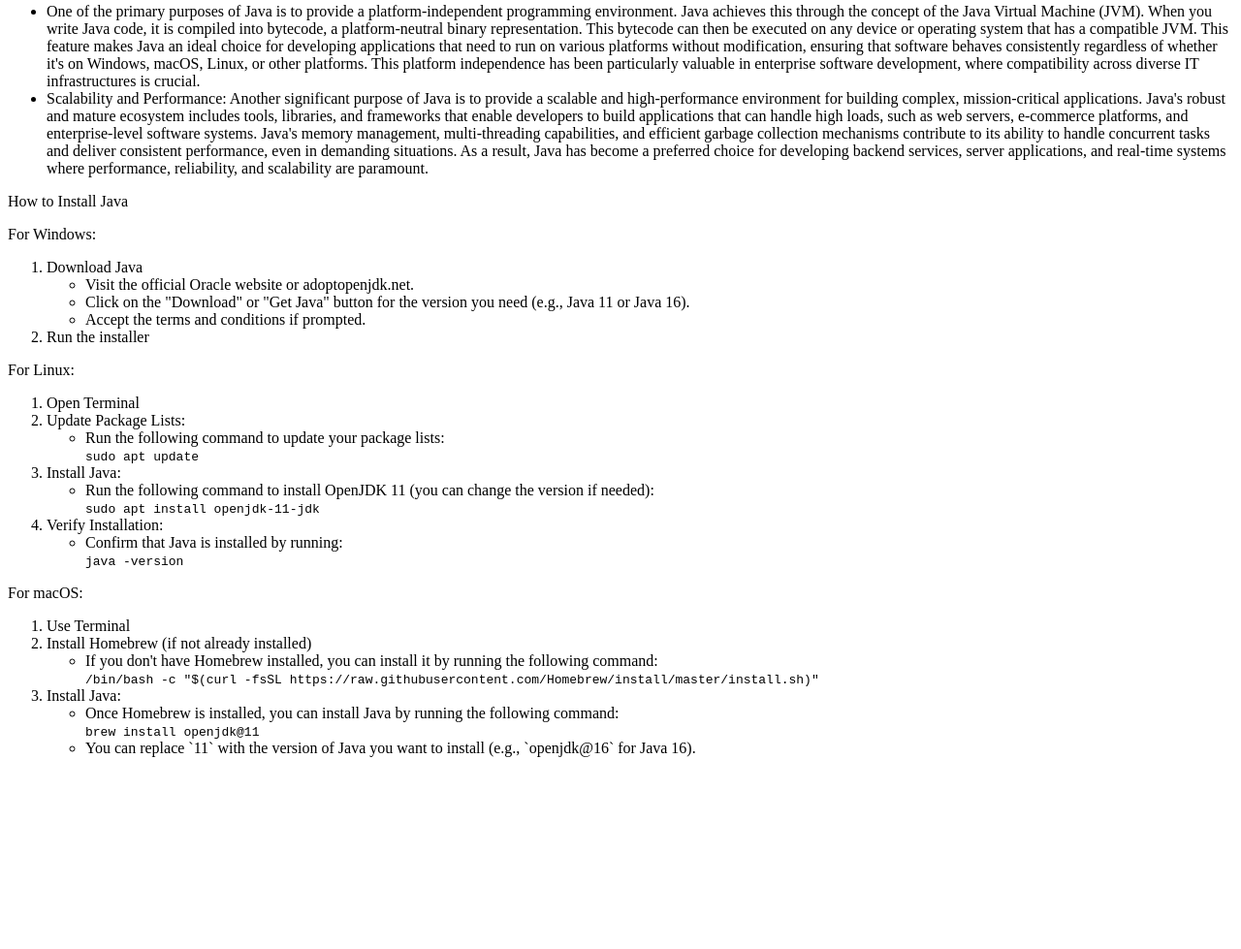
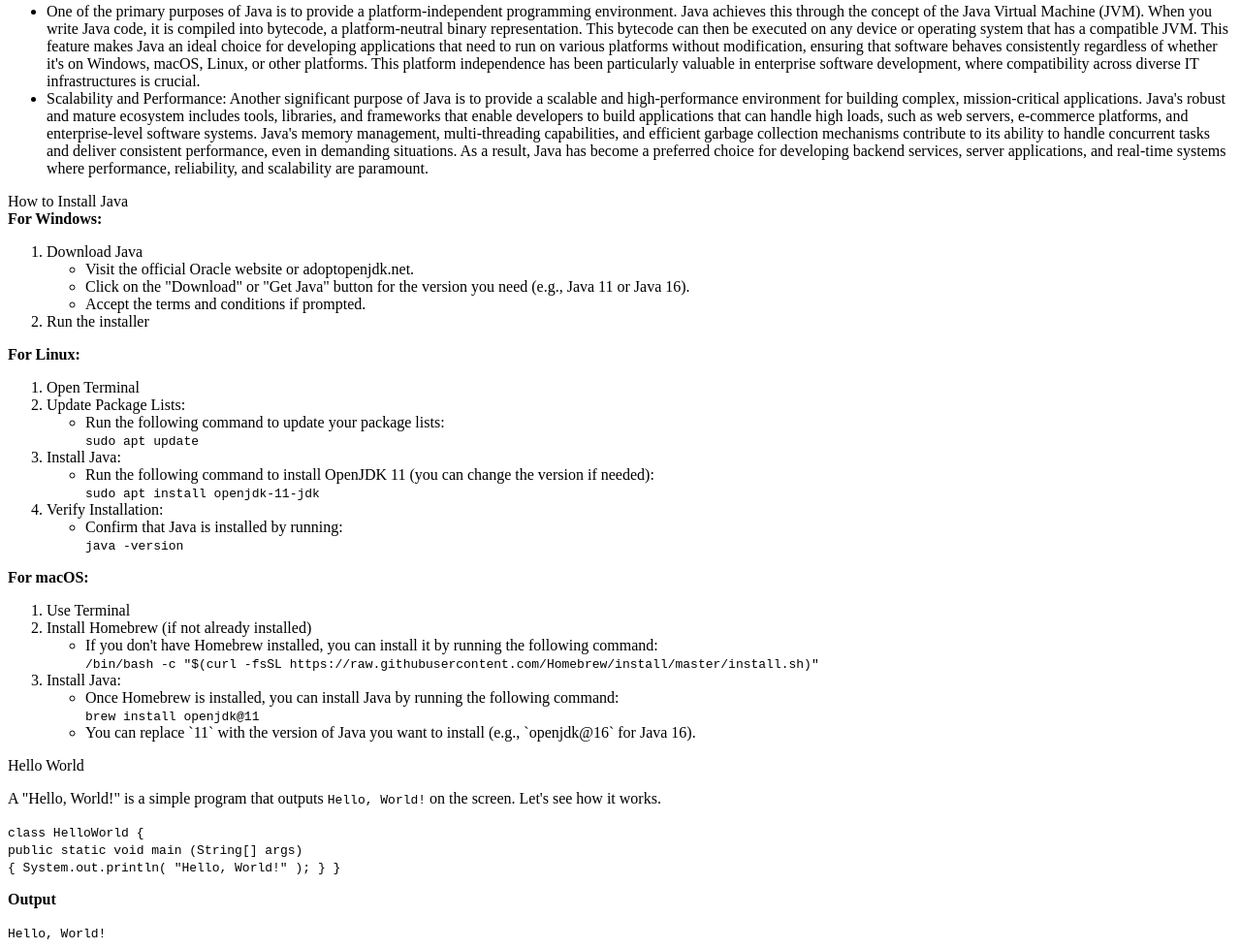
Before and after one commit to Reynyel/Technical-Documentation-Page, a plain HTML site: page index.html in a window 1280 px wide. Shown: the part 319-1298 px from the top of the page at 97% size. Before the commit the page ends 1116 px from the top, so only its background shows below. Drawn offline with Linux system fonts and the light colour scheme.

Commit message:
used <strong> tag for sub-headers and addded hello world section

```diff
--- a/index.html
+++ b/index.html
@@ -72,7 +72,7 @@
             <section class="main-section" id="Getting Started">
                 <header>How to Install Java</header>
                 <article>
-                    <p>For Windows:</p>
+                    <strong>For Windows:</strong>
                     <ol>
                         <li>Download Java</li>
                         <ul>
@@ -88,7 +88,7 @@
                         </ul>
                         <li>Run the installer</li>
                     </ol>
-                    <p>For Linux:</p>
+                    <strong>For Linux:</strong>
                     <ol>
                         <li>Open Terminal</li>
                         <li>Update Package Lists:</li>
@@ -109,7 +109,7 @@
                             <code>java -version</code>
                         </ul>
                     </ol>
-                    <p>For macOS:</p>
+                    <strong>For macOS:</strong>
                     <ol>
                         <li>Use Terminal</li>
                         <li>Install Homebrew (if not already installed)</li>
@@ -133,7 +133,35 @@
                     </ol>
                 </article>
             </section>
-            <section class="main-section"></section>
+            <section class="main-section" id="Hello World">
+                <header>Hello World</header>
+                <article>
+                    <p>A "Hello, World!" is a simple program that outputs <code>Hello, World!</code> on the screen. Let's see how it works.</p>
+                    <code>
+                        <span class="hw-class">
+                            <span class="hw-keyword">class</span>
+                            <span class="hw-title">HelloWorld</span>
+                        </span>
+                        {
+                            <br>
+                        <span class="hw-function">
+                            <span class="hw-keyword">public</span>
+                            <span class="hw-keyword">static</span>
+                            <span class="hw-keyword">void</span>
+                            <span class="hw-title">main</span>
+                            <span class="hw-params">(String[] args)</span>
+                        </span>
+                        <br>
+                        { System.out.println(
+                        <span class="hw-string">"Hello, World!"</span>
+                        ); } }
+                    </code>
+                    <p>
+                        <strong>Output</strong>
+                    </p>
+                    <samp>Hello, World!</samp>
+                </article>
+            </section>
             <section class="main-section"></section>
             <section class="main-section"></section>
         </main>
```
